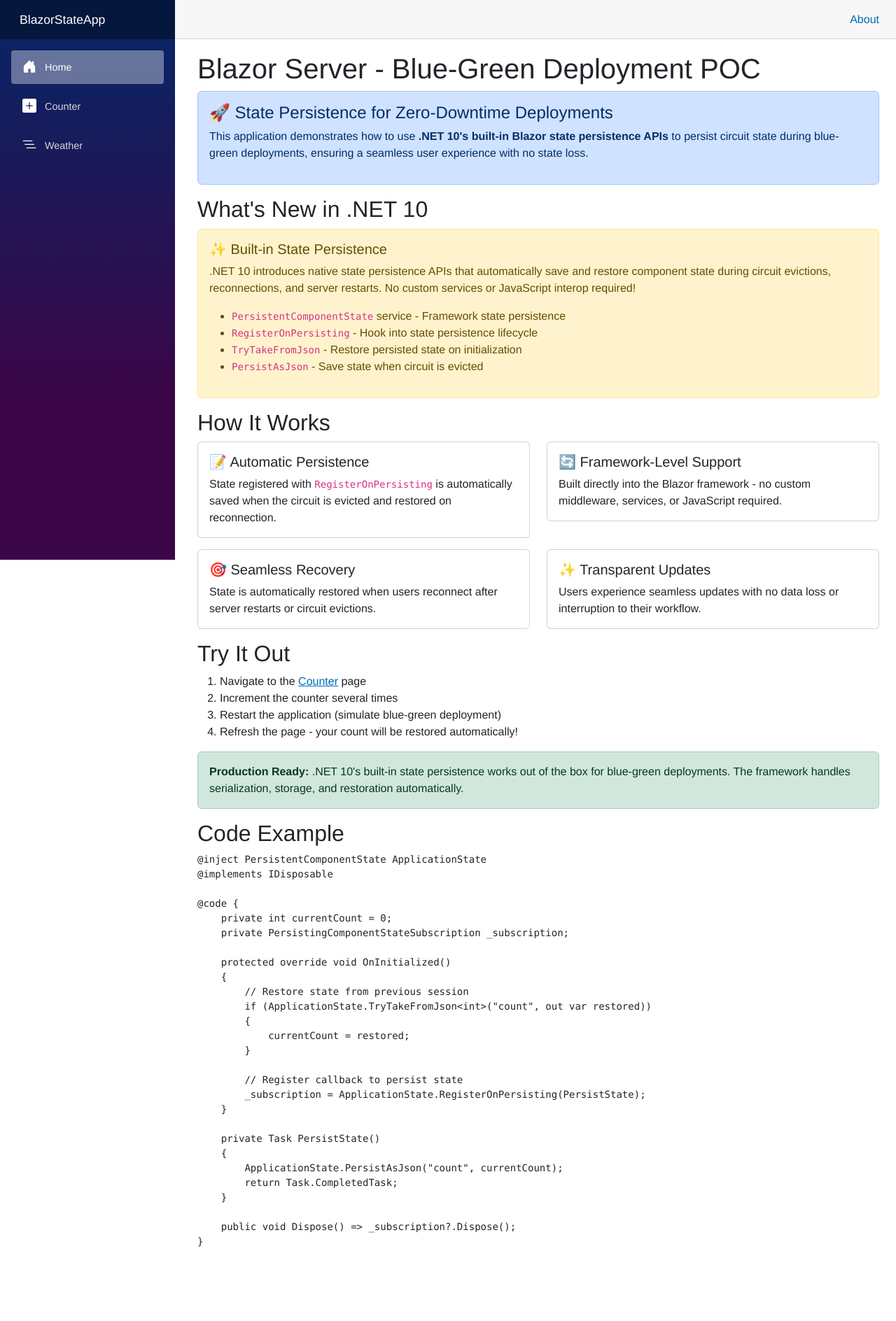
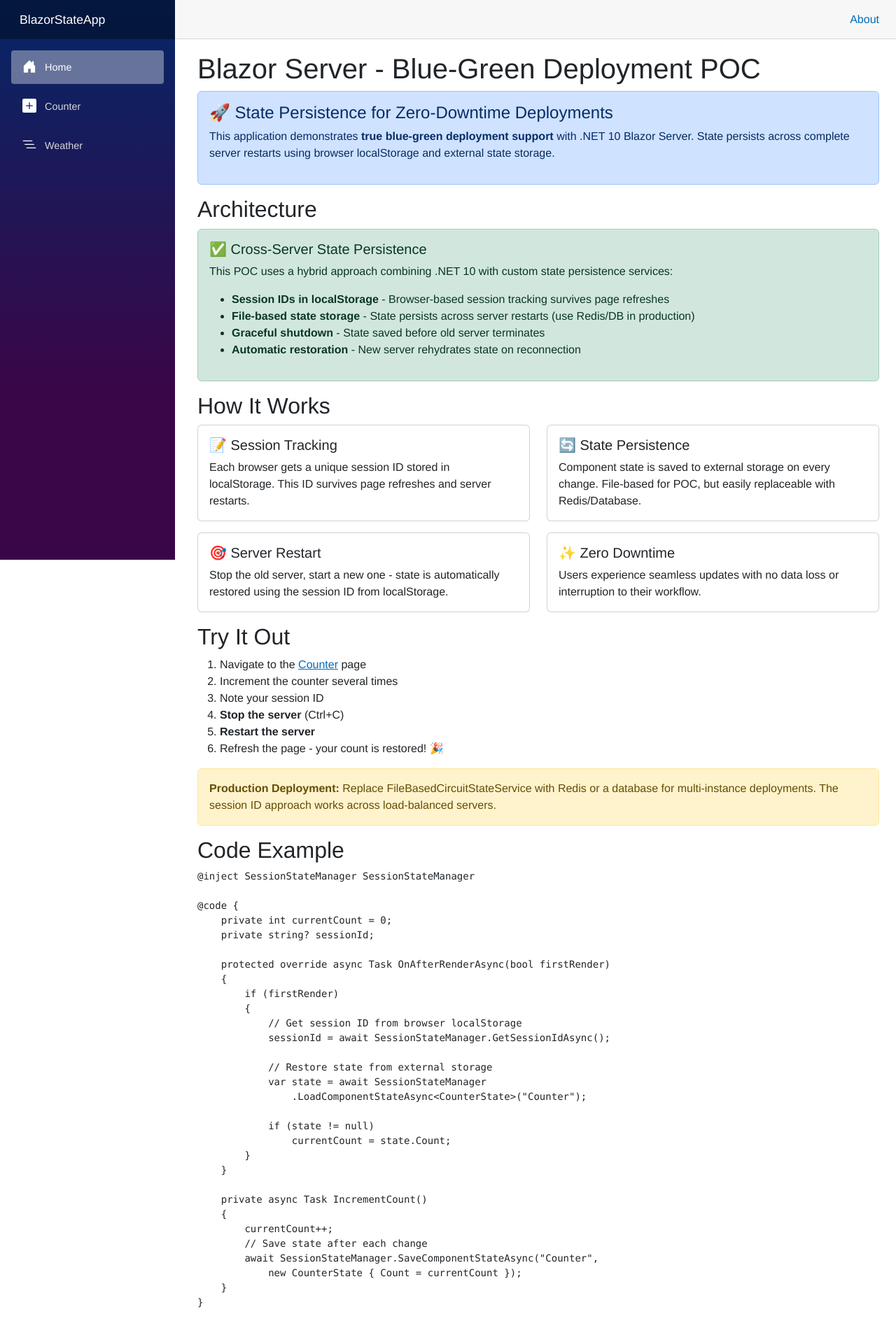
Before and after one commit to snow-jallen/Blazor10BlueGreen, an ASP.NET Core app: page / in a window 1280 px wide. Shown: the whole page at 70% size. Before the commit the page ends 1782 px from the top, so only its background shows below. Run offline with ASP.NET Core 8, Linux system fonts and the light colour scheme; style sheets or scripts are compiled from the project's sources.

Commit message:
Restore cross-server state persistence for true blue-green deployments
Co-authored-by: snow-jallen <42281341+snow-jallen@users.noreply.github.com>

```diff
--- a/BlazorStateApp/Components/App.razor
+++ b/BlazorStateApp/Components/App.razor
@@ -15,6 +15,7 @@
 
 <body>
     <Routes @rendermode="InteractiveServer" />
+    <script src="session.js"></script>
     <script src="_framework/blazor.web.js"></script>
 </body>
 
--- a/BlazorStateApp/Components/Pages/Home.razor
+++ b/BlazorStateApp/Components/Pages/Home.razor
@@ -7,25 +7,23 @@
 <div class="alert alert-primary" role="alert">
     <h4 class="alert-heading">🚀 State Persistence for Zero-Downtime Deployments</h4>
     <p>
-        This application demonstrates how to use <strong>.NET 10's built-in Blazor state persistence APIs</strong>
-        to persist circuit state during blue-green deployments, ensuring a seamless
-        user experience with no state loss.
+        This application demonstrates <strong>true blue-green deployment support</strong> with .NET 10 Blazor Server.
+        State persists across complete server restarts using browser localStorage and external state storage.
     </p>
 </div>
 
-<h2>What's New in .NET 10</h2>
+<h2>Architecture</h2>
 
-<div class="alert alert-warning" role="alert">
-    <h5>✨ Built-in State Persistence</h5>
+<div class="alert alert-success" role="alert">
+    <h5>✅ Cross-Server State Persistence</h5>
     <p>
-        .NET 10 introduces native state persistence APIs that automatically save and restore component state
-        during circuit evictions, reconnections, and server restarts. No custom services or JavaScript interop required!
+        This POC uses a hybrid approach combining .NET 10 with custom state persistence services:
     </p>
     <ul>
-        <li><code>PersistentComponentState</code> service - Framework state persistence</li>
-        <li><code>RegisterOnPersisting</code> - Hook into state persistence lifecycle</li>
-        <li><code>TryTakeFromJson</code> - Restore persisted state on initialization</li>
-        <li><code>PersistAsJson</code> - Save state when circuit is evicted</li>
+        <li><strong>Session IDs in localStorage</strong> - Browser-based session tracking survives page refreshes</li>
+        <li><strong>File-based state storage</strong> - State persists across server restarts (use Redis/DB in production)</li>
+        <li><strong>Graceful shutdown</strong> - State saved before old server terminates</li>
+        <li><strong>Automatic restoration</strong> - New server rehydrates state on reconnection</li>
     </ul>
 </div>
 
@@ -35,10 +33,10 @@
     <div class="col-md-6">
         <div class="card mb-3">
             <div class="card-body">
-                <h5 class="card-title">📝 Automatic Persistence</h5>
+                <h5 class="card-title">📝 Session Tracking</h5>
                 <p class="card-text">
-                    State registered with <code>RegisterOnPersisting</code>
-                    is automatically saved when the circuit is evicted and restored on reconnection.
+                    Each browser gets a unique session ID stored in localStorage.
+                    This ID survives page refreshes and server restarts.
                 </p>
             </div>
         </div>
@@ -47,10 +45,10 @@
     <div class="col-md-6">
         <div class="card mb-3">
             <div class="card-body">
-                <h5 class="card-title">🔄 Framework-Level Support</h5>
+                <h5 class="card-title">🔄 State Persistence</h5>
                 <p class="card-text">
-                    Built directly into the Blazor framework - no custom middleware,
-                    services, or JavaScript required.
+                    Component state is saved to external storage on every change.
+                    File-based for POC, but easily replaceable with Redis/Database.
                 </p>
             </div>
         </div>
@@ -59,10 +57,10 @@
     <div class="col-md-6">
         <div class="card mb-3">
             <div class="card-body">
-                <h5 class="card-title">🎯 Seamless Recovery</h5>
+                <h5 class="card-title">🎯 Server Restart</h5>
                 <p class="card-text">
-                    State is automatically restored when users reconnect after
-                    server restarts or circuit evictions.
+                    Stop the old server, start a new one - state is automatically
+                    restored using the session ID from localStorage.
                 </p>
             </div>
         </div>
@@ -71,7 +69,7 @@
     <div class="col-md-6">
         <div class="card mb-3">
             <div class="card-body">
-                <h5 class="card-title">✨ Transparent Updates</h5>
+                <h5 class="card-title">✨ Zero Downtime</h5>
                 <p class="card-text">
                     Users experience seamless updates with no data loss or
                     interruption to their workflow.
@@ -86,41 +84,46 @@
 <ol>
     <li>Navigate to the <a href="/counter">Counter</a> page</li>
     <li>Increment the counter several times</li>
-    <li>Restart the application (simulate blue-green deployment)</li>
-    <li>Refresh the page - your count will be restored automatically!</li>
+    <li>Note your session ID</li>
+    <li><strong>Stop the server</strong> (Ctrl+C)</li>
+    <li><strong>Restart the server</strong></li>
+    <li>Refresh the page - your count is restored! 🎉</li>
 </ol>
 
-<div class="alert alert-success" role="alert">
-    <strong>Production Ready:</strong> .NET 10's built-in state persistence works out of the box
-    for blue-green deployments. The framework handles serialization, storage, and restoration automatically.
+<div class="alert alert-warning" role="alert">
+    <strong>Production Deployment:</strong> Replace FileBasedCircuitStateService with Redis or a database
+    for multi-instance deployments. The session ID approach works across load-balanced servers.
 </div>
 
 <h2>Code Example</h2>
 
-<pre><code>@@inject PersistentComponentState ApplicationState
-@@implements IDisposable
+<pre><code>@@inject SessionStateManager SessionStateManager
 
 @@code {
     private int currentCount = 0;
-    private PersistingComponentStateSubscription _subscription;
+    private string? sessionId;
 
-    protected override void OnInitialized()
+    protected override async Task OnAfterRenderAsync(bool firstRender)
     {
-        // Restore state from previous session
-        if (ApplicationState.TryTakeFromJson&lt;int&gt;("count", out var restored))
+        if (firstRender)
         {
-            currentCount = restored;
+            // Get session ID from browser localStorage
+            sessionId = await SessionStateManager.GetSessionIdAsync();
+
+            // Restore state from external storage
+            var state = await SessionStateManager
+                .LoadComponentStateAsync&lt;CounterState&gt;("Counter");
+
+            if (state != null)
+                currentCount = state.Count;
         }
-
-        // Register callback to persist state
-        _subscription = ApplicationState.RegisterOnPersisting(PersistState);
     }
 
-    private Task PersistState()
+    private async Task IncrementCount()
     {
-        ApplicationState.PersistAsJson("count", currentCount);
-        return Task.CompletedTask;
+        currentCount++;
+        // Save state after each change
+        await SessionStateManager.SaveComponentStateAsync("Counter",
+            new CounterState { Count = currentCount });
     }
-
-    public void Dispose() => _subscription?.Dispose();
 }</code></pre>
```
Also changed, not shown: BlazorStateApp/Components/Pages/Counter.razor (+77 -43 lines), BlazorStateApp/Program.cs (+9 -2 lines), BlazorStateApp/BlazorStateApp.csproj.
